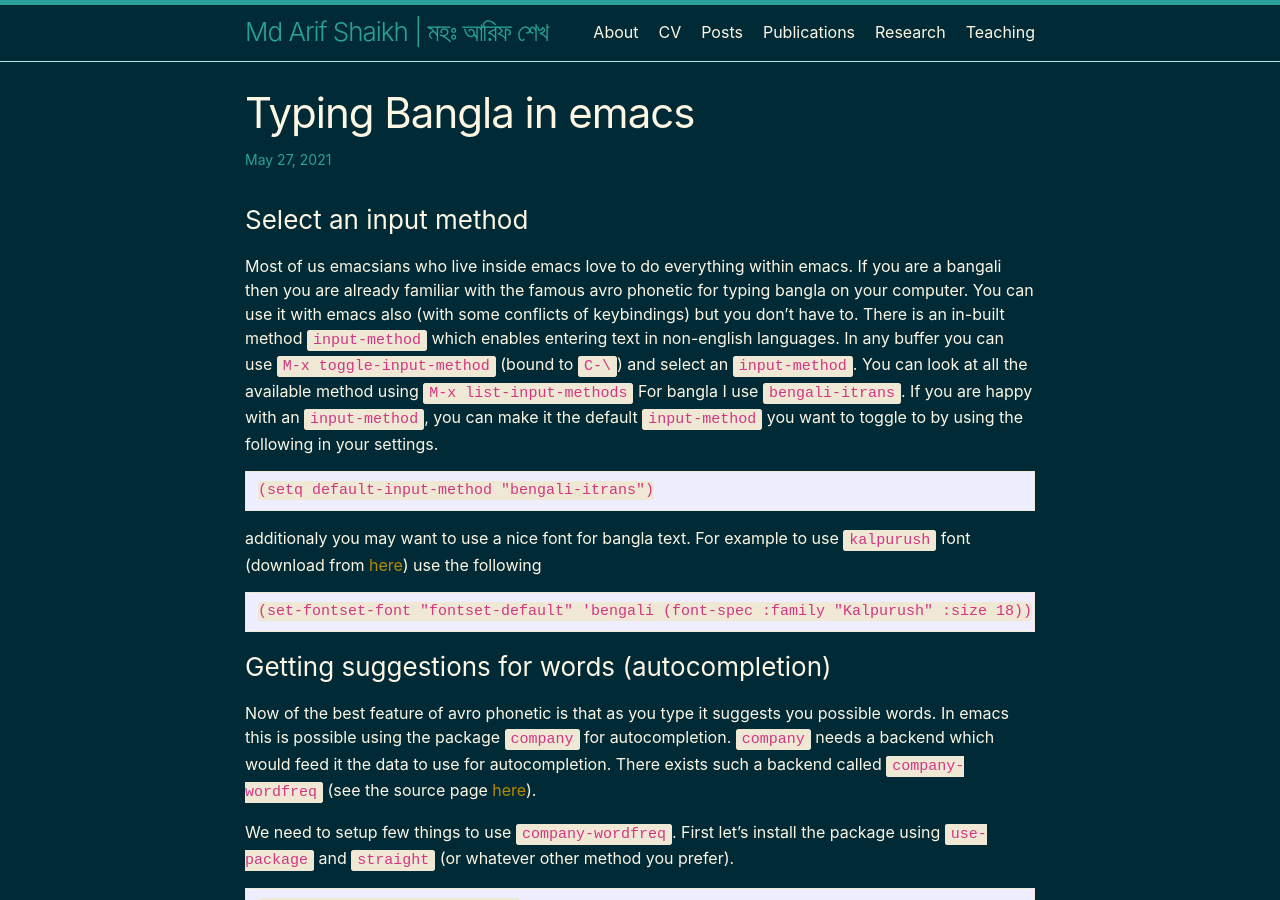
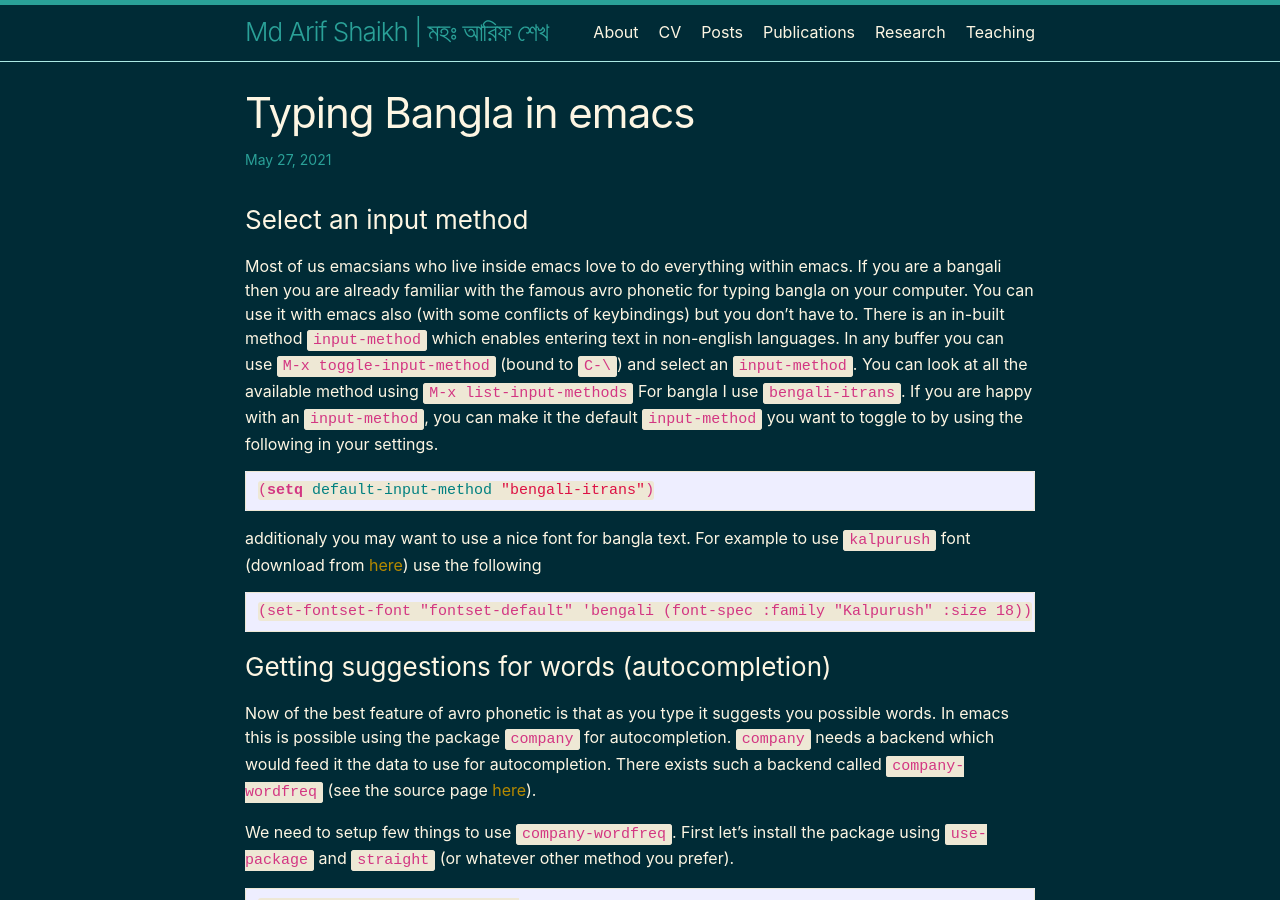
Before and after one commit to md-arif-shaikh/md-arif-shaikh.github.io, a Jekyll site: the page built from _posts/2021-05-27-typing-bangla-in-emacs.md, in a window 1280 px wide and 900 px high. Built offline with Jekyll 4.4.1, drawn with Linux system fonts in a browser that asks for light colours; our own code applies the rules of GitHub Pages for plain Markdown files.

Commit message:
Update 2021-05-27-typing-bangla-in-emacs.md

````diff
--- a/_posts/2021-05-27-typing-bangla-in-emacs.md
+++ b/_posts/2021-05-27-typing-bangla-in-emacs.md
@@ -9,7 +9,7 @@ mathjax: "true"
 ### Select an input method
 Most of us emacsians who live inside emacs love to do everything within emacs. If you are a bangali then you are already familiar with the famous avro phonetic for typing bangla on your computer. You can use it with emacs also (with some conflicts of keybindings) but you don't have to. There is an in-built method `input-method` which enables entering text in non-english languages. In any buffer you can use `M-x toggle-input-method` (bound to `C-\`) and select an `input-method`. You can look at all the available method using `M-x list-input-methods` For bangla I use `bengali-itrans`. If you are happy with an `input-method`, you can make it the default `input-method` you want to toggle to by using the following in your settings.
 
-```
+```emacs-lisp
 (setq default-input-method "bengali-itrans")
 ```
 
````
